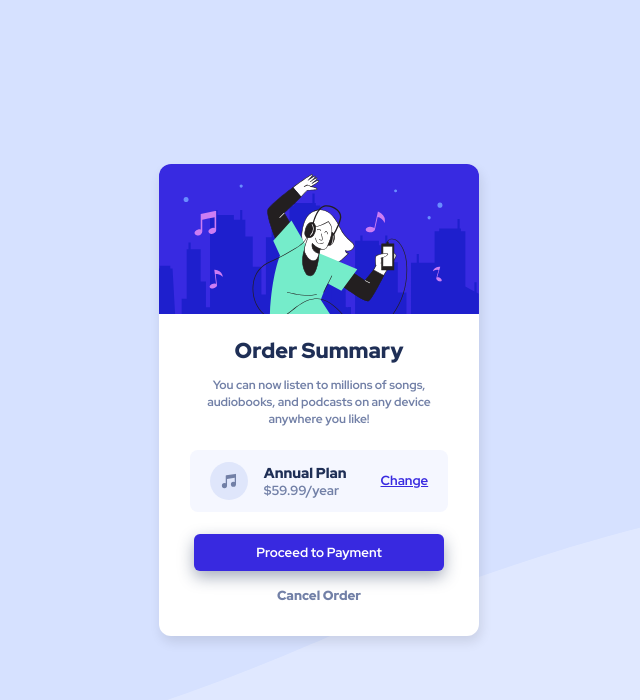
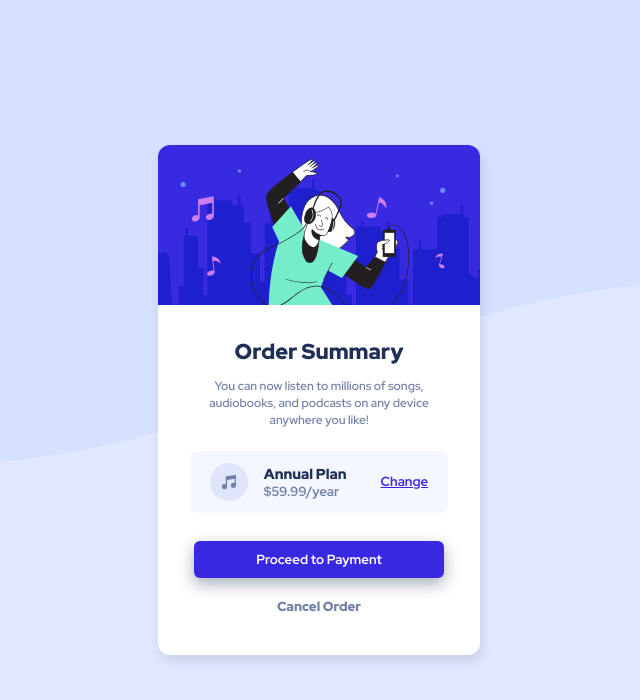
Before and after one commit to the-soban/frontend-mentor-challenges, a plain HTML site: page order-summary-component-main/index.html in a window 1536 px wide. Shown: the whole page, without its empty margins (449-1089 px from the left). Drawn offline with Linux system fonts and the light colour scheme.

Commit message:
added media queries in style.css

```diff
--- a/order-summary-component-main/style.css
+++ b/order-summary-component-main/style.css
@@ -13,7 +13,6 @@ body{
 
     background: url(./images/pattern-background-mobile.svg);
     background-repeat: no-repeat;
-    background-size: contain;
     background-color: hsl(225, 100%, 94%);
 }
 
@@ -27,7 +26,7 @@ html{
     align-items: center;
     justify-content: center;
 
-    width: 320px;
+    width: 290px;
     max-width: 322px;
     border-radius: 12px;
 
@@ -65,7 +64,7 @@ html{
 
 .desc{
     font-size: 1rem;
-    font-weight: 700;
+    font-weight: 600;
     line-height: 1.4rem;
 
     text-align: center;
@@ -166,6 +165,33 @@ html{
 }
 
 
-@media only screen and (min-width: 1400px){
+@media only screen and (min-width: 1360px){
+
+    body{
+        background: url(./images/pattern-background-desktop.svg);
+        background-repeat: no-repeat;
+        background-size: contain;
+        background-color: hsl(225, 100%, 94%);
+    }
+
+    .main-box{
+        width: 340px;
+    }
+
+    .image-box{
+        height: 160px;
+    }
+
+    .text-box{
+        margin: 32px 0px 22px;
+    }
+
+    .plan-box{
+        margin-bottom: 28px;
+    }
+
+    .cancel-btn{
+        margin: 20px 0px 40px;
+    }
 
 }
```
